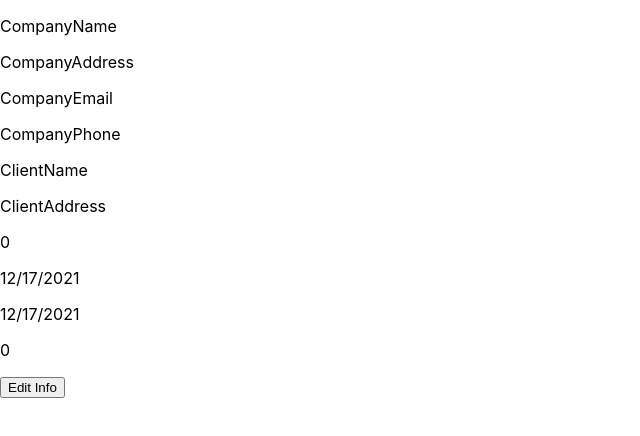
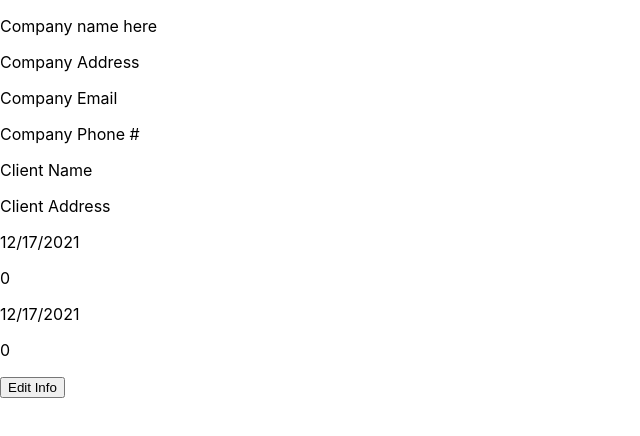
Before and after one commit to edgara426/Invoice-App, a React (Create React App) app: page / in a window 1280 px wide. Shown: the top 436 px of the page, without its empty margins (0-640 px from the left). Built offline with nearby package versions, Linux system fonts and the light colour scheme.

Commit message:
Changed useStates back to individual states also added fields to change company name/address

```diff
--- a/src/App.js
+++ b/src/App.js
@@ -4,39 +4,39 @@ import { useState } from 'react';
 function App() {
 
   const [invoice, setInvoice] = useState(true)
-  const [companyInfo, setCompanyInfo] = useState({
-    companyName: 'CompanyName',
-    companyAddress: 'CompanyAddress',
-    companyEmail: 'CompanyEmail',
-    companyPhone: 'CompanyPhone'})
-  // const [companyName, setCompanyName] = useState('Company name here')
-  // const [companyAddress, setCompanyAddress] = useState('Company Address')
-  // const [companyEmail, setCompanyEmail] = useState('Company Email')
-  // const [companyPhone,setCompanyPhone] =useState('Company Phone #')
-  const [clientInfo, setClientInfo] = useState({
-    clientName: 'ClientName',
-    clientAddress:  'ClientAddress'
-  })
-  // const [clientName, setClientName] = useState('Client Name')
-  // const [clientAddress, setClientAddress] = useState('Client Address')
-  const [invoiceInfo, setInvoiceInfo] = useState({
-    invoiceNumber: '0',
-    invoiceDate: '12/17/2021',
-    sentDate: '12/17/2021'
-  })
-  // const [invoiceNumber, setInvoiceNumber] = useState('0')
-  // const [invoiceDate, setInvoiceDate] = useState('12/17/2021')
-  // const [sentDate, setSentDate] = useState('12/17/2021')
-  const [work, setWork] = useState({
-    description: '',
-    price: '',
-    amount: '',
-    total: 0
-  })
-  // const [description, setDescription] = useState('')
-  // const [price, setPrice] = useState('')
-  // const [amount, setAmount] = useState('')
-  // const [total, setTotal] = useState(0)
+  // const [companyInfo, setCompanyInfo] = useState({
+  //   companyName: 'CompanyName',
+  //   companyAddress: 'CompanyAddress',
+  //   companyEmail: 'CompanyEmail',
+  //   companyPhone: 'CompanyPhone'})
+  const [companyName, setCompanyName] = useState('Company name here')
+  const [companyAddress, setCompanyAddress] = useState('Company Address')
+  const [companyEmail, setCompanyEmail] = useState('Company Email')
+  const [companyPhone,setCompanyPhone] =useState('Company Phone #')
+  // const [clientInfo, setClientInfo] = useState({
+  //   clientName: 'ClientName',
+  //   clientAddress:  'ClientAddress'
+  // })
+  const [clientName, setClientName] = useState('Client Name')
+  const [clientAddress, setClientAddress] = useState('Client Address')
+  // const [invoiceInfo, setInvoiceInfo] = useState({
+  //   invoiceNumber: '0',
+  //   invoiceDate: '12/17/2021',
+  //   sentDate: '12/17/2021'
+  // })
+  const [invoiceNumber, setInvoiceNumber] = useState('0')
+  const [invoiceDate, setInvoiceDate] = useState('12/17/2021')
+  const [sentDate, setSentDate] = useState('12/17/2021')
+  // const [work, setWork] = useState({
+  //   description: '',
+  //   price: '',
+  //   amount: '',
+  //   total: 0
+  // })
+  const [description, setDescription] = useState('')
+  const [price, setPrice] = useState('')
+  const [amount, setAmount] = useState('')
+  const [total, setTotal] = useState(0)
   const [list, setList] = useState([])
 
   return (
@@ -44,24 +44,24 @@ function App() {
     <div>
     {invoice ? (
         <div className="App">
-        <p>{companyInfo.companyName}</p>
-        <p>{companyInfo.companyAddress}</p>
-        <p>{companyInfo.companyEmail}</p>
-        <p>{companyInfo.companyPhone}</p>
+        <p>{companyName}</p>
+        <p>{companyAddress}</p>
+        <p>{companyEmail}</p>
+        <p>{companyPhone}</p>
 
-        <p>{clientInfo.clientName}</p>
-        <p>{clientInfo.clientAddress}</p>
+        <p>{clientName}</p>
+        <p>{clientAddress}</p>
 
 
-        <p>{invoiceInfo.invoiceNumber}</p>
-        <p>{invoiceInfo.invoiceDate}</p>
-        <p>{invoiceInfo.sentDate}</p>
+        <p>{invoiceDate}</p>
+        <p>{invoiceNumber}</p>
+        <p>{sentDate}</p>
 
 
-        <p>{work.description}</p>
-        <p>{work.price}</p>
-        <p>{work.amount}</p>
-        <p>{work.total}</p>
+        <p>{description}</p>
+        <p>{price}</p>
+        <p>{amount}</p>
+        <p>{total}</p>
         <p>{list}</p>
 
         <button
@@ -71,10 +71,33 @@ function App() {
         </div>
       ):(
         <div>
+          <article>
+            <div>
+              <label>CompanyName</label>
+              <input
+                type="text"
+                name="text"
+                placeholder="CompanyName"
+                value={companyName}
+                onChange={(e) => setCompanyName(e.target.value)}
+              />
+            </div>
+
+            <div>
+              <label>CompanyAddress</label>
+              <input
+                type="text"
+                name="text"
+                placeholder="CompanyAddress"
+                value={companyAddress}
+                onChange={(e) => setCompanyAddress(e.target.value)}
+              />
+            </div>
+          </article>
           <h1>Edit section</h1>
           <button
         onClick={()=> setInvoice(true)}>
-          Edit Info
+          Preview Invoice
         </button>
         </div>
       )}
```
